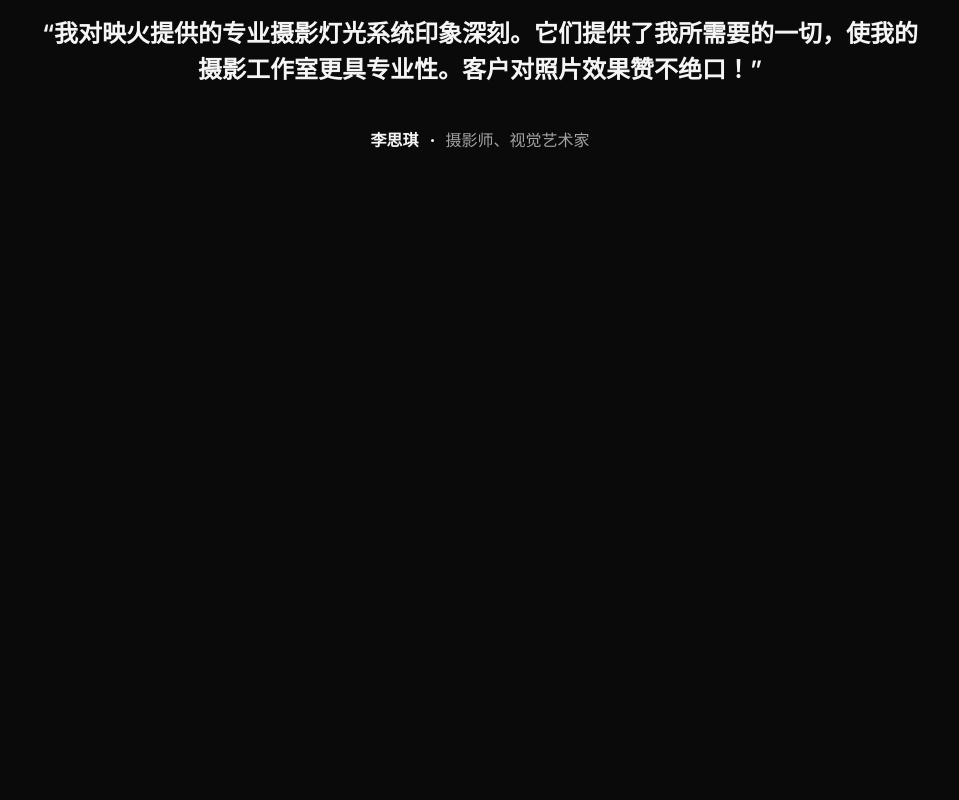
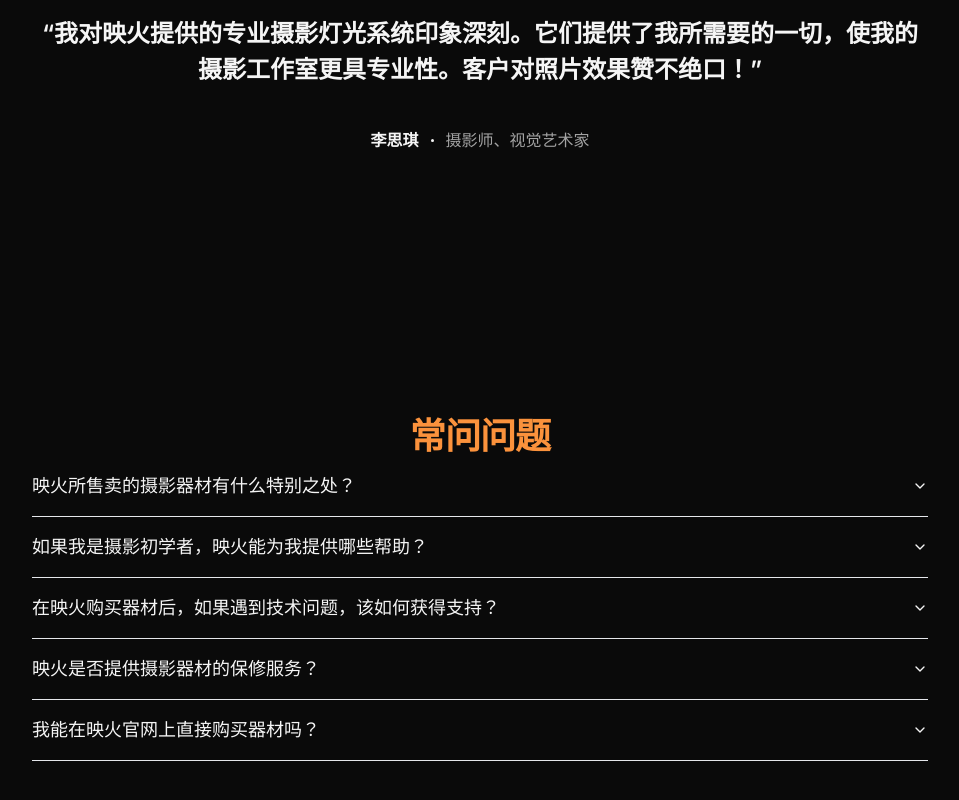
Before and after one commit to dabaz-diebold-dai/yinghuo, a Next.js app: page / in a window 1280 px wide. Shown: the part 2229-3029 px from the top of the page, without its empty margins (160-1119 px from the left). Before the commit the page ends 2509 px from the top, so only its background shows below. Built offline with nearby package versions, Linux system fonts and the light colour scheme.

Commit message:
Modify the home page

```diff
--- a/app/page.tsx
+++ b/app/page.tsx
@@ -1,3 +1,4 @@
+import FAQ from '@/components/sections/FAQ'
 import Feature from '@/components/sections/Feature'
 import Hero from '@/components/sections/Hero'
 import Testmonial from '@/components/sections/Testimonial'
@@ -9,6 +10,7 @@
       <Hero />
       <Feature />
       <Testmonial />
+      <FAQ />
     </main>
   )
 }
--- a/components/CMS.tsx
+++ b/components/CMS.tsx
@@ -55,27 +55,27 @@
 
 export const faqs = [
   {
-    id: 1,
+    id: "1",
     question: '映火所售卖的摄影器材有什么特别之处？',
     answer: '我们的摄影器材经过精心挑选，只为提供业内最新、最专业的技术。不仅性能卓越，而且易于使用，满足各类摄影爱好者和专业人士的需求。',
   },
   {
-    id: 2,
+    id: "2",
     question: '如果我是摄影初学者，映火能为我提供哪些帮助？',
     answer: '映火不仅为初学者提供高性价比的入门器材，还有丰富的教程和指导服务。我们的专家团队可以帮助您选择最适合您需求的设备，并指导您如何使用它们。',
   },
   {
-    id: 3,
+    id: "3",
     question: '在映火购买器材后，如果遇到技术问题，该如何获得支持？',
     answer: '我们提供全天候的技术支持服务。您可以通过电话、电邮或我们的在线客服平台联系我们的技术支持团队，我们会尽快帮您解决问题。',
   },
   {
-    id: 4,
+    id: "4",
     question: '映火是否提供摄影器材的保修服务？',
     answer: '是的，我们所有的摄影器材均提供厂家的原始保修服务。具体保修期限和服务内容，请参照产品说明书。',
   },
   {
-    id: 5,
+    id: "5",
     question: '我能在映火官网上直接购买器材吗？',
     answer: '抱歉，现在映火官网的商场正处于维护之中，请耐心等待，感谢您的理解。',
   },
--- /dev/null
+++ b/components/sections/FAQ.tsx
@@ -0,0 +1,29 @@
+import { faqs } from "@/components/CMS";
+import {
+  Accordion,
+  AccordionContent,
+  AccordionItem,
+  AccordionTrigger,
+} from "@/components/ui/accordion"
+
+export default function FAQ() {
+  return (
+    <section className="relative isolate overflow-hidden bg-neutral-950 px-6 py-24 sm:py-32 lg:px-8">
+      <div className="mx-auto max-w-2xl lg:max-w-4xl text-left md:text-center">
+        <h2 className="mt-2 text-3xl font-bold tracking-tight text-orange-400 sm:text-4xl">
+          常问问题
+        </h2>
+        <Accordion type="single" collapsible className="w-full text-neutral-100">
+          {faqs.map((faq) => (
+            <AccordionItem key={faq.id} value={faq.id}>
+              <AccordionTrigger className="border-none outline-none text-lg underline-offset-4 text-left">{faq.question}</AccordionTrigger>
+              <AccordionContent className="text-neutral-400 text-base text-left">
+                {faq.answer}
+              </AccordionContent>
+            </AccordionItem>
+          ))}
+        </Accordion>
+      </div>
+    </section>
+  )
+}
--- a/components/sections/Feature.tsx
+++ b/components/sections/Feature.tsx
@@ -5,7 +5,7 @@
     <div className="bg-neutral-950 py-24 sm:py-32">
       <div className="mx-auto max-w-7xl px-6 lg:px-8">
         <div className="mx-auto max-w-2xl lg:text-center">
-          <p className="mt-2 text-3xl font-bold tracking-tight text-neutral-100 sm:text-4xl">
+          <p className="mt-2 text-3xl font-bold tracking-tight text-orange-400 sm:text-4xl">
             精选器材，专业选择
           </p>
           <p className="mt-6 text-lg leading-8 text-neutral-400">
--- a/components/sections/Testimonial.tsx
+++ b/components/sections/Testimonial.tsx
@@ -2,8 +2,7 @@
 
 export default function Testmonial() {
   return (
-    <section className="relative isolate overflow-hidden bg-neutral-950
-   px-6 py-24 sm:py-32 lg:px-8">
+    <section className="relative isolate overflow-hidden bg-neutral-950 px-6 py-24 sm:py-32 lg:px-8">
       <div className="mx-auto max-w-2xl lg:max-w-4xl text-left md:text-center">
         <h2 className="mt-2 text-3xl font-bold tracking-tight text-orange-400 sm:text-4xl">
           用户评价
```
